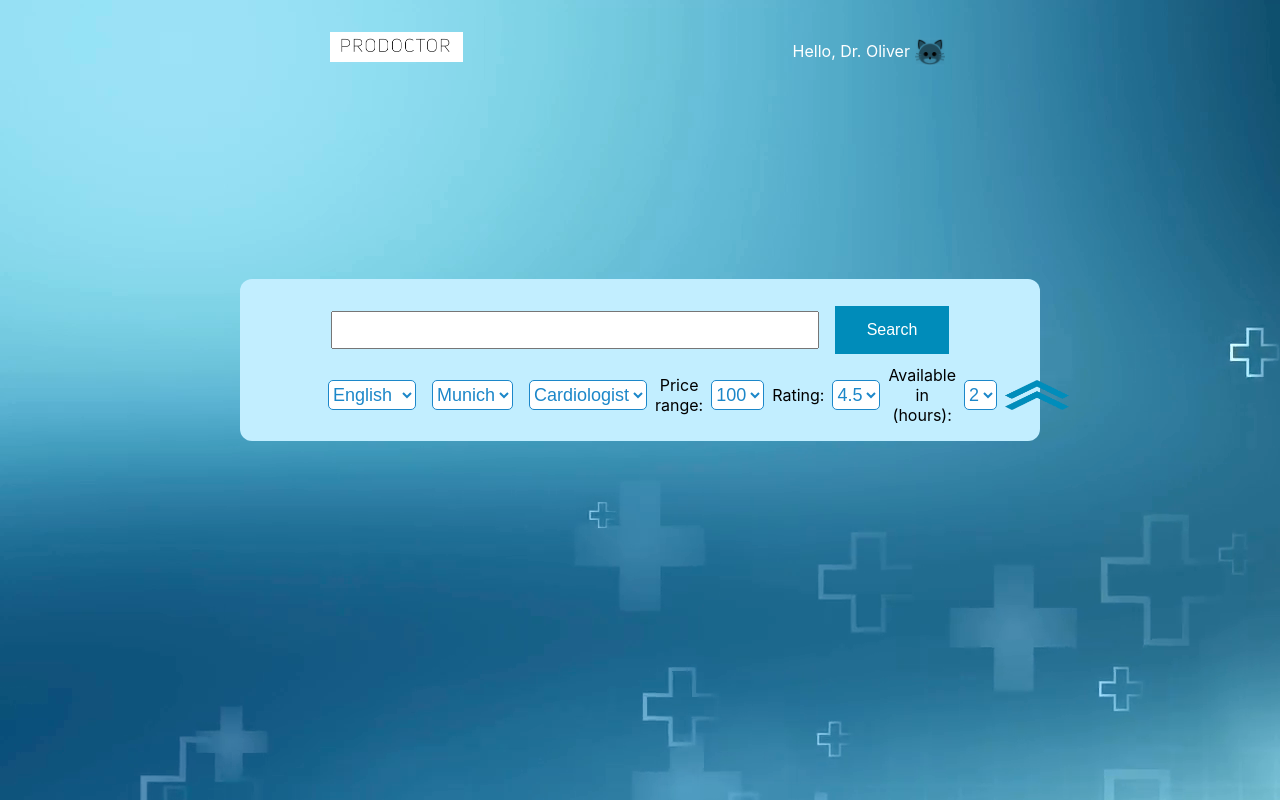
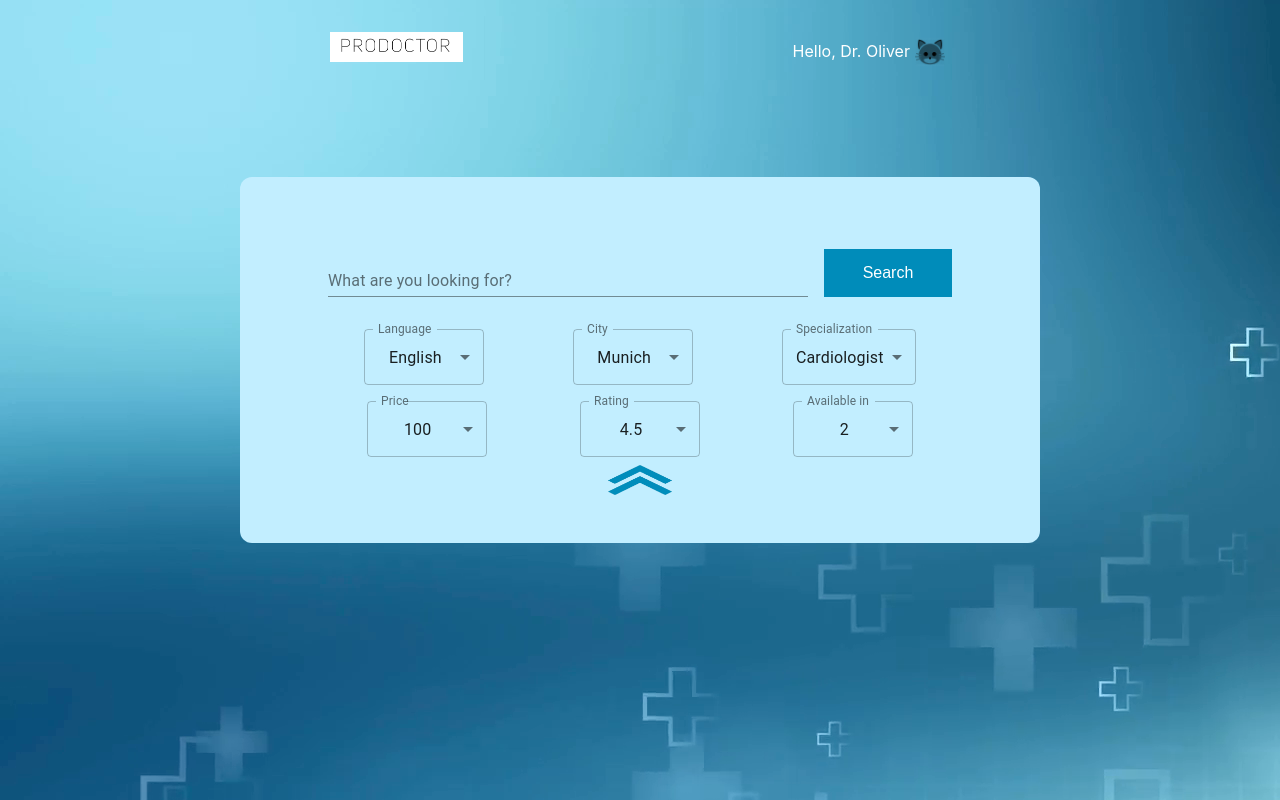
Before and after one commit to Ascendancey/brunette-humming-birds, a React (Create React App) app: page /home in a window 1280 px wide. Both pictures are taken after a click on the picture 639 px from the left and 393 px from the top of the page. Built offline with nearby package versions, Linux system fonts and the light colour scheme.

Commit message:
Search and filters styled

```diff
--- a/package.json
+++ b/package.json
@@ -3,6 +3,9 @@
   "version": "0.1.0",
   "private": true,
   "dependencies": {
+    "@fontsource/roboto": "^4.5.0",
+    "@material-ui/core": "^4.12.1",
+    "@material-ui/icons": "^4.11.2",
     "@testing-library/jest-dom": "^5.14.1",
     "@testing-library/react": "^11.2.7",
     "@testing-library/user-event": "^12.8.3",
--- a/src/components/SearchBar.css
+++ b/src/components/SearchBar.css
@@ -6,9 +6,14 @@
   width: 40rem;
   margin-left: auto;
   margin-right: auto;
-  margin: 1rem auto;
+  margin: 3rem auto;
   border-radius: 12px;
   position: relative;
+  justify-content: space-between;
+}
+
+.SearchField {
+
 }
 
 .SearchBar-input {
@@ -18,7 +23,7 @@
 }
 
 .SearchBar-button {
-  width: auto;
+  width: 20%;
   transition-duration: 0.4s;
   background-color: #008cba;
   border: none;
@@ -26,7 +31,6 @@
   padding: 15px 32px;
   text-align: center;
   text-decoration: none;
-  display: inline-block;
   font-size: 16px;
   margin-left: 1rem;
   /* position: relative;
@@ -43,6 +47,7 @@
   flex-direction: row;
   justify-content: space-around;
   align-items: center;
+  flex-wrap: wrap;
 }
 
 select {
@@ -58,3 +63,19 @@ select {
   margin-left: 0.5rem;
   margin-right: 0.5rem;
 }
+
+.break {
+  flex-basis: 100%;
+  height: 0rem;
+}
+
+.bigreak {
+  flex-basis: 100%;
+  height: 1.5rem;
+}
+
+.showFilters {
+  /* flex-basis: 100%; */
+  height: 30px;
+  /*margin-left: 1rem; */
+}
--- a/src/components/SearchBar.js
+++ b/src/components/SearchBar.js
@@ -1,5 +1,12 @@
 import React, { useState } from "react";
 import { useHistory } from "react-router-dom";
+
+import { makeStyles } from "@material-ui/core/styles";
+import InputLabel from "@material-ui/core/InputLabel";
+import MenuItem from "@material-ui/core/MenuItem";
+import FormControl from "@material-ui/core/FormControl";
+import Select from "@material-ui/core/Select";
+import TextField from "@material-ui/core/TextField";
 
 import "./SearchBar.css";
 
@@ -85,58 +92,189 @@ const SearchBar = (props) => {
     setFilters(false);
   };
 
+  const useStyles = makeStyles((theme) => ({
+    formControl: {
+      margin: theme.spacing(1),
+      minWidth: 120,
+    },
+    selectEmpty: {
+      marginTop: theme.spacing(2),
+    },
+  }));
+  const classes = useStyles();
+
+  const useStylesInput = makeStyles((theme) => ({
+    root: {
+      "& > *": {
+        margin: theme.spacing(1),
+        width: "80%",
+      },
+    },
+  }));
+
+  const classesInput = useStylesInput();
+
   return (
     <div className="SearchBar">
-      <input className="SearchBar-input" onChange={inputHandler}></input>
+      <div className="bigreak" />
+      <div className="SearchField">
+        <TextField
+          className="SearchBar-input"
+          id="standard-basic"
+          label="What are you looking for?"
+          onChange={inputHandler}
+        />
+
         <button className="SearchBar-button" onClick={clickHandler}>
           Search
         </button>
+      </div>
+
+      <div className="bigreak" />
+
       {!isFilters && (
-        // <button onClick={showFilters}>Show filters</button>
-        <img className="userImage" onClick={showFilters} src="../image/expand_blue.png" />
+        <img
+          className="showFilters"
+          onClick={showFilters}
+          src="../image/expand_blue.png"
+        />
       )}
       {isFilters && (
         <div className="SearchBar-filters">
-          <select onChange={setInputLang}>
+          <FormControl variant="outlined" className={classes.formControl}>
+            <InputLabel id="demo-simple-select-outlined-label">
+              Language
+            </InputLabel>
+            <Select
+              labelId="demo-simple-select-outlined-label"
+              id="demo-simple-select-outlined"
+              value={inputValue.language}
+              onChange={setInputLang}
+              label="Language"
+            >
               {uniqueLangs.map((item, i) => {
-              return <option key={i}> {item} </option>;
+                return (
+                  <MenuItem key={i} value={item}>
+                    {item}
+                  </MenuItem>
+                );
               })}
-          </select>
-          <select onChange={setInputCity}>
+            </Select>
+          </FormControl>
+
+          <FormControl variant="outlined" className={classes.formControl}>
+            <InputLabel id="demo-simple-select-outlined-label">City</InputLabel>
+            <Select
+              labelId="demo-simple-select-outlined-label"
+              id="demo-simple-select-outlined"
+              value={inputValue.city}
+              onChange={setInputCity}
+              label="City"
+            >
               {props.dummy.map((item, i) => {
-              return <option key={i}> {item.location.city} </option>;
+                return (
+                  <MenuItem key={i} value={item.location.city}>
+                    {item.location.city}
+                  </MenuItem>
+                );
               })}
-          </select>
-          <select onChange={setInputSpec}>
+            </Select>
+          </FormControl>
+
+          <FormControl variant="outlined" className={classes.formControl}>
+            <InputLabel id="demo-simple-select-outlined-label">
+              Specialization
+            </InputLabel>
+            <Select
+              labelId="demo-simple-select-outlined-label"
+              id="demo-simple-select-outlined"
+              value={inputValue.specialization}
+              onChange={setInputSpec}
+              label="Specialization"
+            >
               {props.dummy.map((item, i) => {
-              return <option key={i}> {item.specialization} </option>;
+                return (
+                  <MenuItem key={i} value={item.specialization}>
+                    {item.specialization}
+                  </MenuItem>
+                );
               })}
-          </select>
-          <label>Price range:</label>
-          <select onChange={setInputPrice}>
+            </Select>
+          </FormControl>
+
+          <div className="break" />
+
+          <FormControl variant="outlined" className={classes.formControl}>
+            <InputLabel id="demo-simple-select-outlined-label">
+              Price
+            </InputLabel>
+            <Select
+              labelId="demo-simple-select-outlined-label"
+              id="demo-simple-select-outlined"
+              value={inputValue.price}
+              onChange={setInputPrice}
+              label="City"
+            >
               {props.dummy.map((item, i) => {
-              return <option key={i}> {item.price} </option>;
+                return (
+                  <MenuItem key={i} value={item.price}>
+                    {item.price}
+                  </MenuItem>
+                );
               })}
-          </select>
-          <label>Rating:</label>
-          <select onChange={setInputRating}>
+            </Select>
+          </FormControl>
+
+          <FormControl variant="outlined" className={classes.formControl}>
+            <InputLabel id="demo-simple-select-outlined-label">
+              Rating
+            </InputLabel>
+            <Select
+              labelId="demo-simple-select-outlined-label"
+              id="demo-simple-select-outlined"
+              value={inputValue.rating}
+              onChange={setInputRating}
+              label="Rating"
+            >
               {props.dummy.map((item, i) => {
-              return <option key={i}> {item.rating} </option>;
+                return (
+                  <MenuItem key={i} value={item.rating}>
+                    {item.rating}
+                  </MenuItem>
+                );
               })}
-          </select>
+            </Select>
+          </FormControl>
 
-          <label>Available in (hours):</label>
-          <select onChange={setInputAvailability}>
+          <FormControl variant="outlined" className={classes.formControl}>
+            <InputLabel id="demo-simple-select-outlined-label">
+              Available in
+            </InputLabel>
+            <Select
+              labelId="demo-simple-select-outlined-label"
+              id="demo-simple-select-outlined"
+              value={inputValue.availability}
+              onChange={setInputAvailability}
+              label="Available in"
+            >
               {props.dummy.map((item, i) => {
-              return <option key={i}> {item.availablein} </option>;
+                return (
+                  <MenuItem key={i} value={item.availablein}>
+                    {item.availablein}
+                  </MenuItem>
+                );
               })}
-          </select>
-          <br />
-          <img className="userImage" onClick={hideFilters} src="../image/expand_blue_upsidedown.png" />
+            </Select>
+          </FormControl>
+          {/* </div> */}
+          <div className="break" />
+          <img
+            className="showFilters"
+            onClick={hideFilters}
+            src="../image/expand_blue_upsidedown.png"
+          />
         </div>
       )}
-
-      <div></div>
     </div>
   );
 };
```
Also changed, not shown: 1 other file (tests, documents, lock files or other folders). Lines whose indentation alone changed are shown as unchanged.
